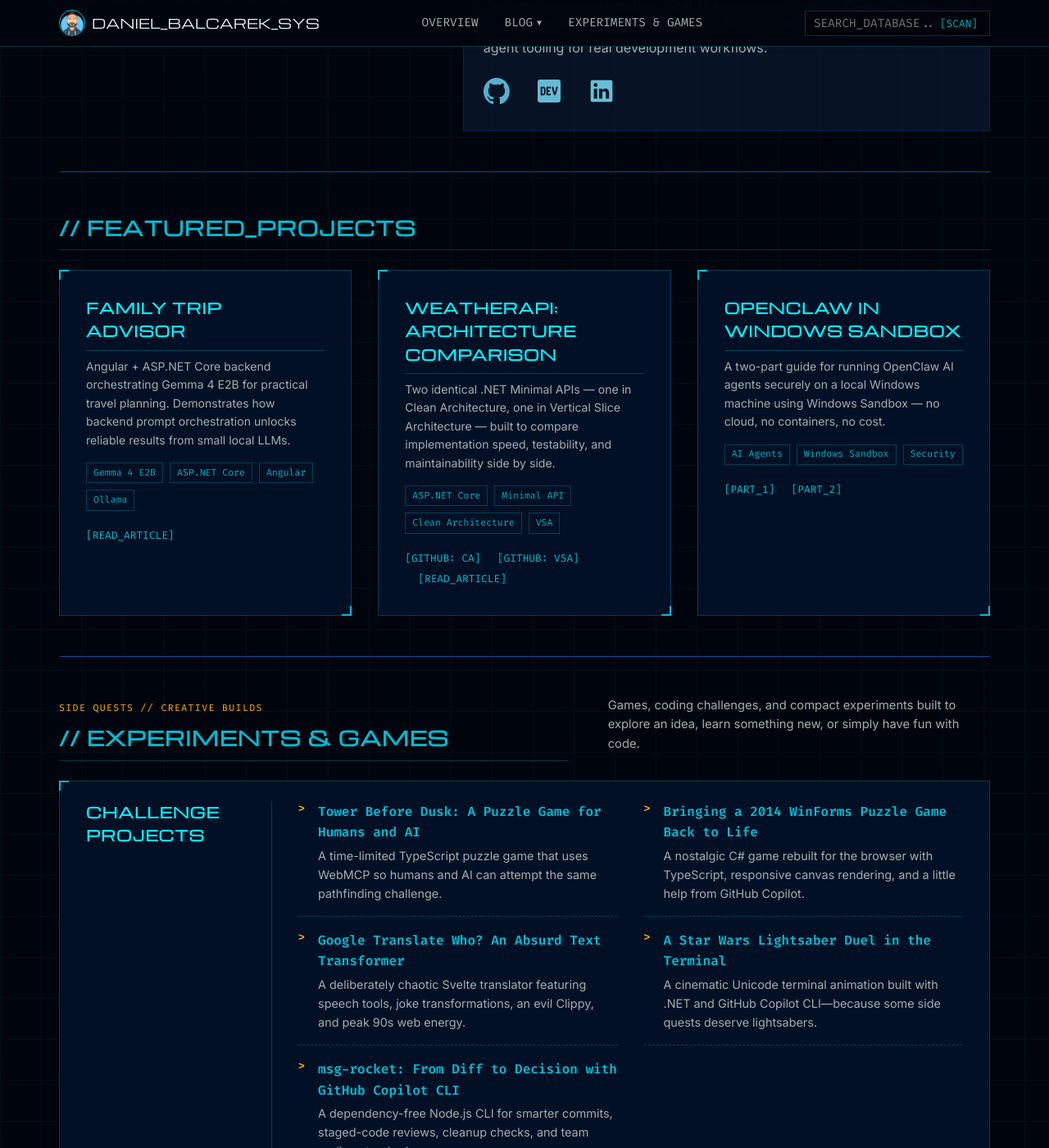
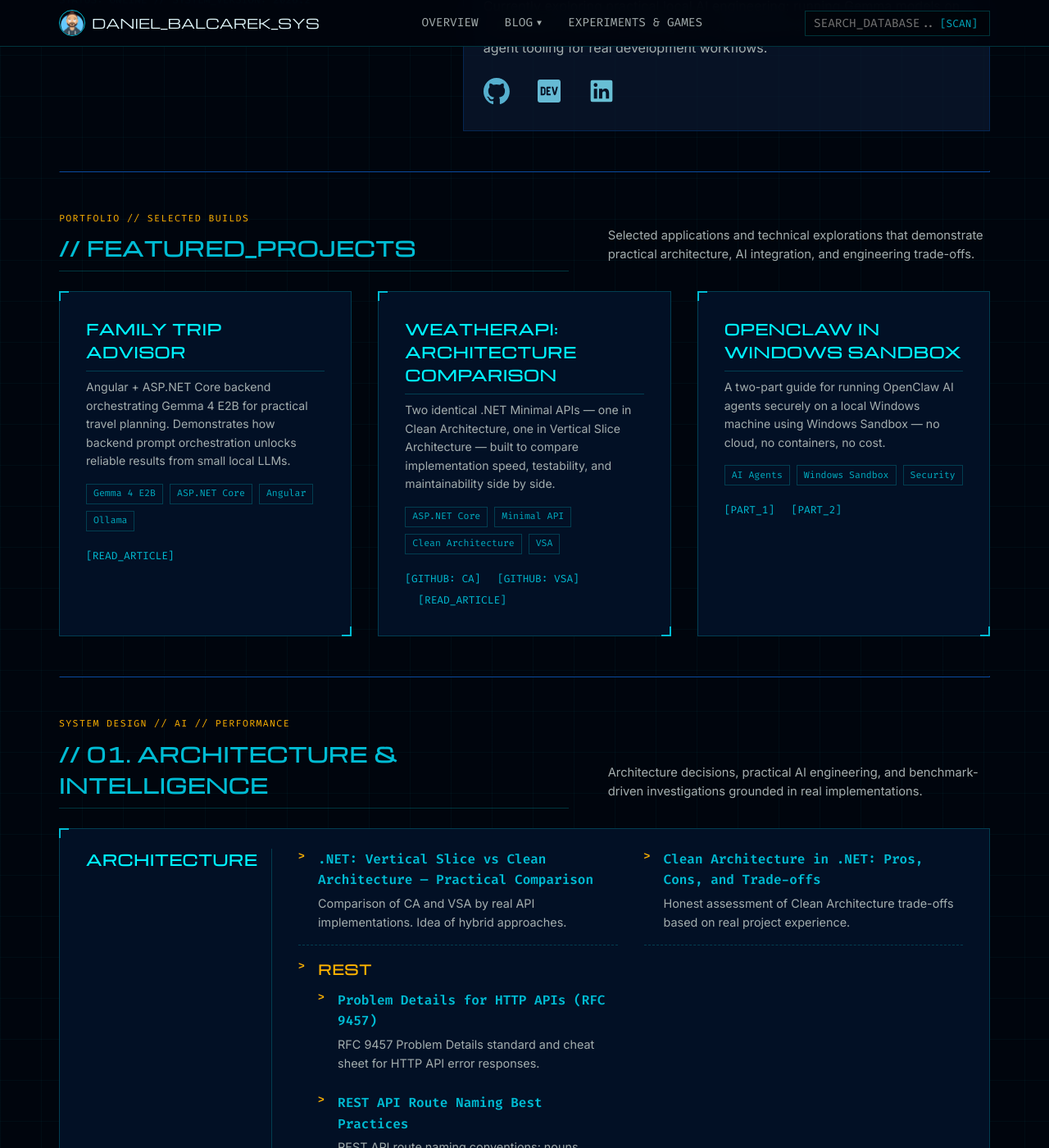
Before and after one commit to Gramli/gramli.github.io, a Jekyll site: the page built from index.html, in a window 1280 px wide and 1400 px high, scrolled down 383 px. Shown: the whole window at 82% size. Built offline with Jekyll 4.4.1, drawn with Linux system fonts in a browser that asks for light colours; some of the changed text lies outside the part shown.

Commit message:
fix: made fixes about display, fill readme

```diff
--- a/_includes/benchmarks.html
+++ b/_includes/benchmarks.html
@@ -1,6 +1,7 @@
 <div class="col-sm-auto col-md-auto col-lg-4">
   <h4>Benchmarks</h4>
-
+  <ul class="benchmark-groups">
+    <li>
       <h5>.NET</h5>
       <ul>
         <li>
@@ -29,7 +30,8 @@
           </p>
         </li>
       </ul>
-
+    </li>
+    <li>
       <h5>REFLECTION</h5>
       <ul>
         <li>
@@ -65,4 +67,6 @@
           <p class="text-muted">Performance comparison of ServiceProvider, Activator.CreateInstance with concrete type, and Activator.CreateInstance via interface for creating class instances in .NET.</p>
         </li>
       </ul>
+    </li>
+  </ul>
 </div>
--- a/_layouts/default.html
+++ b/_layouts/default.html
@@ -51,9 +51,9 @@
                     <a href="{{ "/" | relative_url }}#sector-core">Backend Engineering</a>
                     <a href="{{ "/" | relative_url }}#sector-web">Frontend Development</a>
                     <a href="{{ "/" | relative_url }}#sector-data">Data &amp; DevOps</a>
+                    <a href="{{ "/" | relative_url }}#experiments">Experiments &amp; Games</a>
                 </div>
             </li>
-            <li><a href="{{ "/" | relative_url }}#experiments" class="nav-link">Experiments &amp; Games</a></li>
             <li class="mobile-only"><a href="{{ "/" | relative_url }}#comms" class="nav-link">Contact</a></li>
         </ul>
       </div>
--- a/index.html
+++ b/index.html
@@ -202,7 +202,16 @@ title: Home
 
       <!-- Featured Projects -->
       <section id="featured-projects" class="dashboard-section">
-        <h2>// FEATURED_PROJECTS</h2>
+        <div class="section-heading">
+          <div>
+            <span class="section-kicker">PORTFOLIO // SELECTED BUILDS</span>
+            <h2>// FEATURED_PROJECTS</h2>
+          </div>
+          <p>
+            Selected applications and technical explorations that demonstrate
+            practical architecture, AI integration, and engineering trade-offs.
+          </p>
+        </div>
         <div class="dashboard-grid">
           <div class="tech-card widget-style">
             <h4 style="margin-bottom: 0.5rem;">Family Trip Advisor</h4>
@@ -244,32 +253,20 @@ title: Home
 
       <hr style="border-color: var(--color-navy-light); margin: 3rem 0" />
 
-      <!-- Playful challenge builds and smaller creative work -->
-      <section id="experiments" class="dashboard-section">
-        <div class="section-heading">
-          <div>
-            <span class="section-kicker">SIDE QUESTS // CREATIVE BUILDS</span>
-            <h2>// EXPERIMENTS &amp; GAMES</h2>
-          </div>
-          <p>
-            Games, coding challenges, and compact experiments built to explore
-            an idea, learn something new, or simply have fun with code.
-          </p>
-        </div>
-        <div class="dashboard-grid article-row-grid">
-          <div class="tech-card widget-style">
-            {% include experiments.html %}
-          </div>
-        </div>
-      </section>
-
-      <hr style="border-color: var(--color-navy-light); margin: 3rem 0" />
-
       <!-- Blog Wrapper -->
       <div id="blog-sectors">
         <!-- Sector 1: Arch & AI -->
         <section id="sector-arch" class="dashboard-section">
-          <h2>// 01. ARCHITECTURE & INTELLIGENCE</h2>
+          <div class="section-heading">
+            <div>
+              <span class="section-kicker">SYSTEM DESIGN // AI // PERFORMANCE</span>
+              <h2>// 01. ARCHITECTURE & INTELLIGENCE</h2>
+            </div>
+            <p>
+              Architecture decisions, practical AI engineering, and
+              benchmark-driven investigations grounded in real implementations.
+            </p>
+          </div>
           <div class="dashboard-grid article-row-grid">
             <div class="tech-card widget-style">
               {% include architecture.html %}
@@ -283,7 +280,16 @@ title: Home
 
         <!-- Sector 2: Core Technologies -->
         <section id="sector-core" class="dashboard-section">
-          <h2>// 02. BACKEND ENGINEERING</h2>
+          <div class="section-heading">
+            <div>
+              <span class="section-kicker">.NET // C# // TESTING</span>
+              <h2>// 02. BACKEND ENGINEERING</h2>
+            </div>
+            <p>
+              Implementation guides, patterns, and testing practices for
+              maintainable ASP.NET Core and C# applications.
+            </p>
+          </div>
           <div class="dashboard-grid article-row-grid">
             <div class="tech-card widget-style">{% include asp-net.html %}</div>
             <div class="tech-card widget-style">{% include csharp.html %}</div>
@@ -312,7 +318,16 @@ title: Home
 
         <!-- Sector 3: Frontend Grid -->
         <section id="sector-web" class="dashboard-section">
-          <h2>// 03. FRONTEND DEVELOPMENT</h2>
+          <div class="section-heading">
+            <div>
+              <span class="section-kicker">ANGULAR // TYPESCRIPT // BROWSER</span>
+              <h2>// 03. FRONTEND DEVELOPMENT</h2>
+            </div>
+            <p>
+              Focused solutions for Angular applications, TypeScript design,
+              browser APIs, localization, caching, and frontend testing.
+            </p>
+          </div>
           <div class="dashboard-grid article-row-grid">
             <div class="tech-card widget-style">{% include angular.html %}</div>
             <div class="tech-card widget-style">
@@ -326,12 +341,40 @@ title: Home
 
         <!-- Sector 4: Data & DevOps -->
         <section id="sector-data" class="dashboard-section">
-          <h2>// 04. DATA & DEVOPS</h2>
+          <div class="section-heading">
+            <div>
+              <span class="section-kicker">DATABASES // SOURCE CONTROL // OPERATIONS</span>
+              <h2>// 04. DATA & DEVOPS</h2>
+            </div>
+            <p>
+              Practical notes for databases, Git workflows, deployment
+              configuration, package management, and everyday operations.
+            </p>
+          </div>
           <div class="dashboard-grid article-row-grid">
             <div class="tech-card widget-style">{% include sql.html %}</div>
             <div class="tech-card widget-style">{% include git.html %}</div>
             <div class="tech-card widget-style">
               {% include configuration.html %}
+            </div>
+          </div>
+        </section>
+
+        <!-- Sector 5: Experiments & Games -->
+        <section id="experiments" class="dashboard-section">
+          <div class="section-heading">
+            <div>
+              <span class="section-kicker">SIDE QUESTS // CREATIVE BUILDS</span>
+              <h2>// 05. EXPERIMENTS &amp; GAMES</h2>
+            </div>
+            <p>
+              Games, coding challenges, and compact experiments built to explore
+              an idea, learn something new, or simply have fun with code.
+            </p>
+          </div>
+          <div class="dashboard-grid article-row-grid">
+            <div class="tech-card widget-style">
+              {% include experiments.html %}
             </div>
           </div>
         </section>
--- a/styles/main.css
+++ b/styles/main.css
@@ -408,7 +408,7 @@ header {
   align-items: start;
 }
 
-.article-row-grid .widget-style h4 {
+.article-row-grid .widget-style > div > h4 {
   border-right: 1px solid var(--color-border);
   border-bottom: 0;
   margin: 0;
@@ -416,19 +416,23 @@ header {
   padding: 0 1.5rem 0 0;
 }
 
-.article-row-grid .widget-style ul {
+.article-row-grid .widget-style > div > ul {
   display: grid;
   grid-template-columns: repeat(2, minmax(0, 1fr));
   column-gap: 2rem;
 }
 
-.article-row-grid .widget-style li {
+.article-row-grid .widget-style > div > ul.benchmark-groups {
+  grid-template-columns: minmax(0, 1fr);
+}
+
+.article-row-grid .widget-style > div > ul > li {
   border-bottom: 1px dashed var(--color-border);
   margin-bottom: 1rem;
   padding-bottom: 1rem;
 }
 
-/* -- Experiments & Games -- */
+/* -- Shared section headings -- */
 .section-heading {
   display: grid;
   grid-template-columns: minmax(0, 1fr) minmax(280px, 0.75fr);
@@ -472,14 +476,14 @@ header {
     gap: 1rem;
   }
 
-  .article-row-grid .widget-style h4 {
+  .article-row-grid .widget-style > div > h4 {
     border-right: 0;
     border-bottom: 1px solid var(--color-border);
     min-height: 0;
     padding: 0 0 0.75rem;
   }
 
-  .article-row-grid .widget-style ul {
+  .article-row-grid .widget-style > div > ul {
     grid-template-columns: 1fr;
   }
 }
```
Also changed, not shown: README.md. Lines whose indentation alone changed are shown as unchanged.
